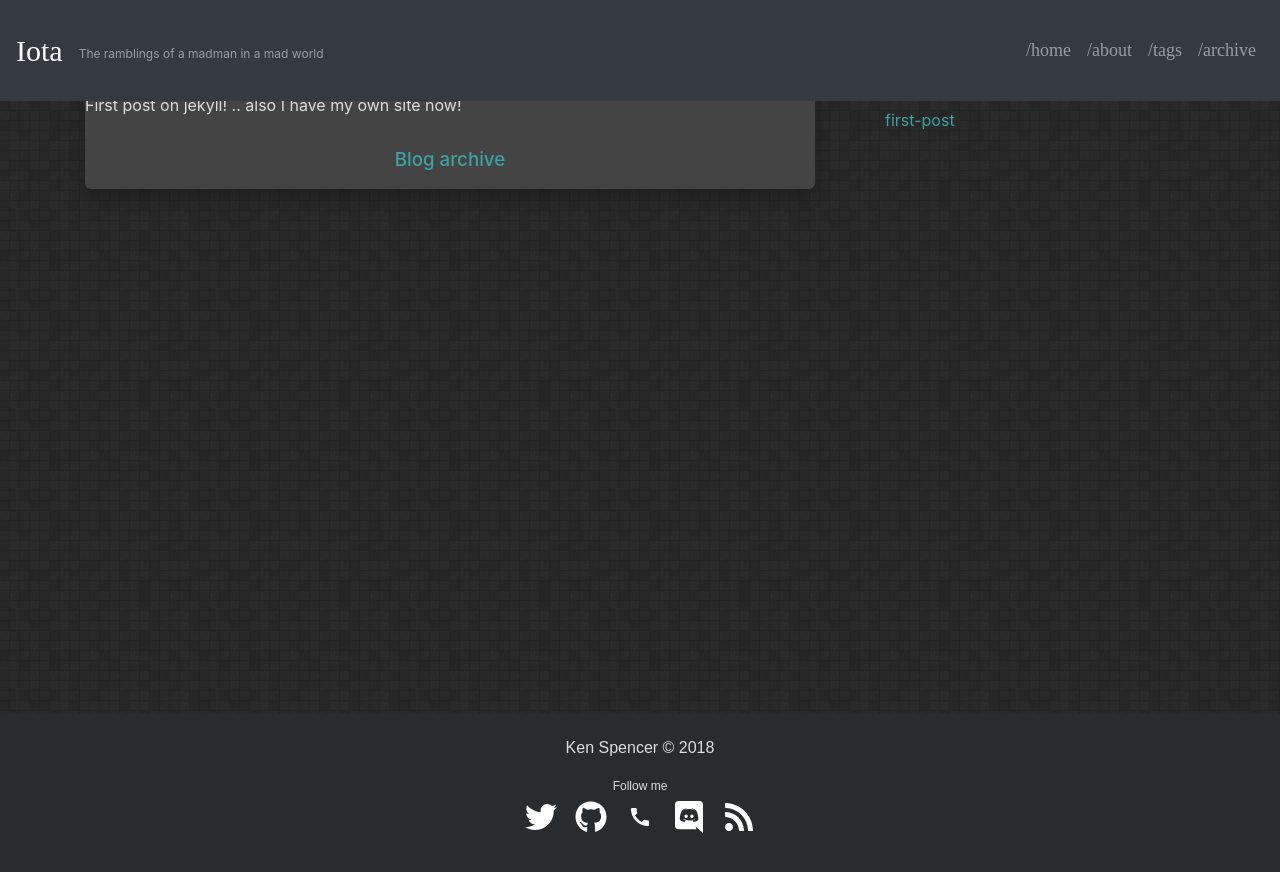
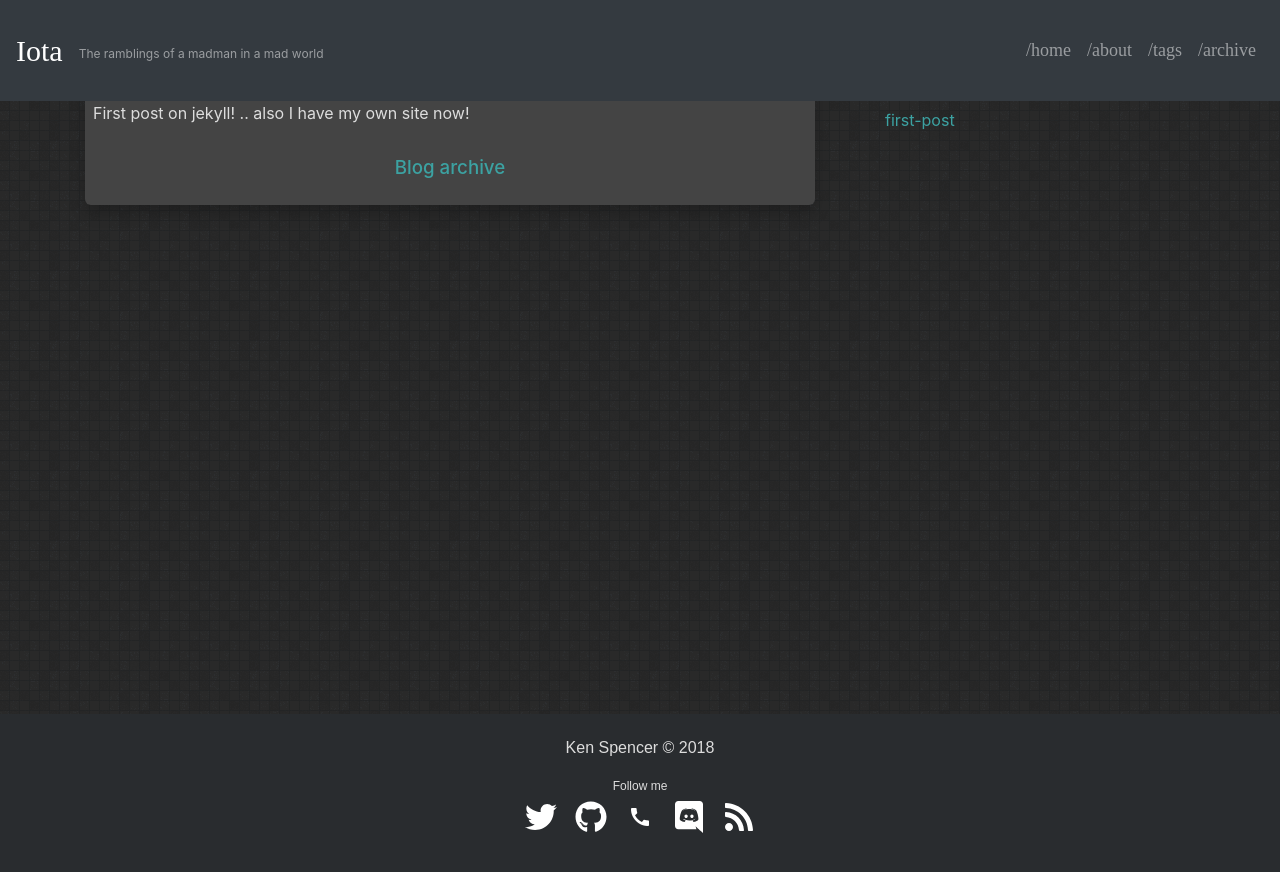
Before and after one commit to IotaSpencer/iotaspencer.me, a Jekyll site: the page built from index.html, in a window 1280 px wide. Shown: the top 872 px of the page. Built offline with Jekyll 4.4.1, drawn with Linux system fonts in a browser that asks for light colours; nearby versions of some CDN libraries.

Commit message:
format and stuff

```diff
--- a/_layouts/page.html
+++ b/_layouts/page.html
@@ -1,11 +1,10 @@
 {% include header.html %}
-
     <div class="wrapper">
       <div class="content">
         <div class="container container-center">
           <div class="row">
             <div class="col-md-8">
-              <div class="well">
+              <div class="well p-2 p-sm-2">
                 {{ content }}
               </div>
             </div>
```
Also changed, not shown: _layouts/home.html (+6 -3 lines).
